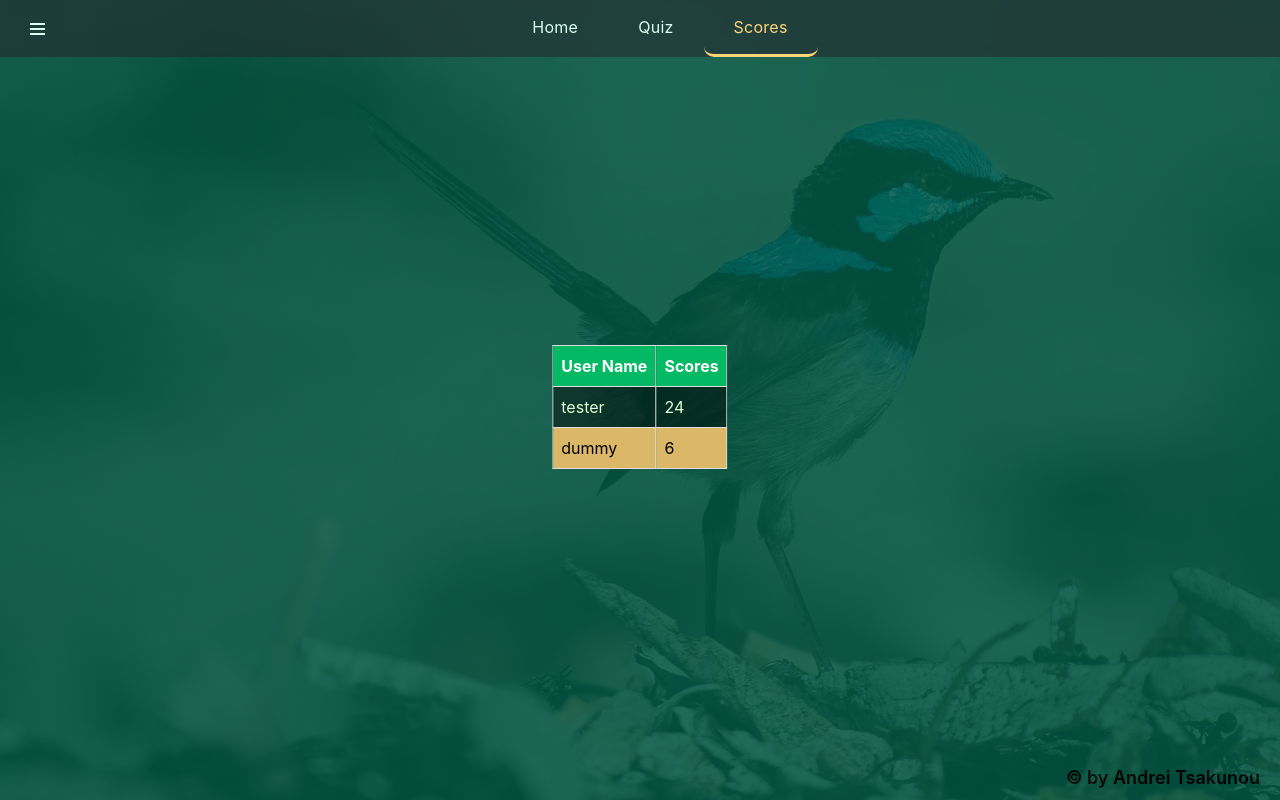
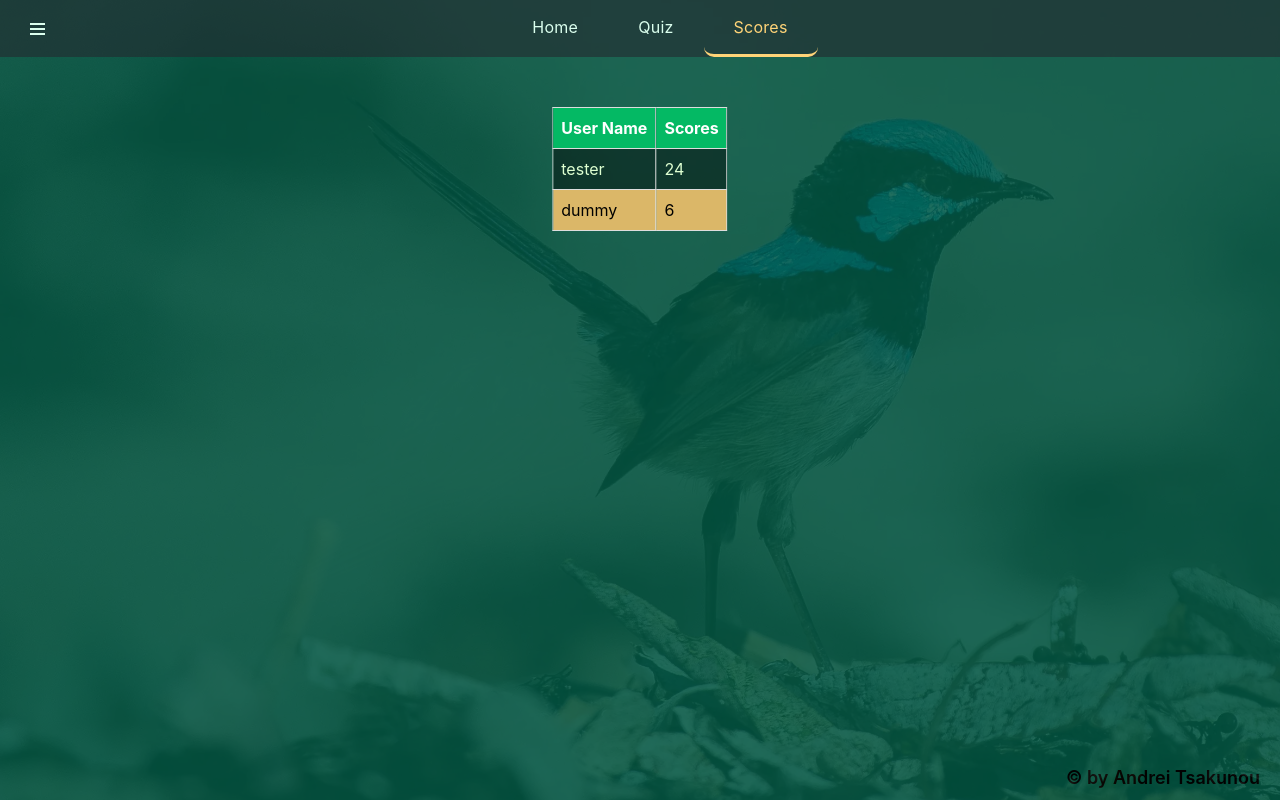
Before and after one commit to ts-andrey/23-react-projects, a React (Vite) app in the folder songbird/: page /scores in a window 1280 px wide. Built offline with nearby package versions, Linux system fonts and the light colour scheme.

Commit message:
refactor: move score table to the top of the screen

```diff
--- a/songbird/src/components/score/Score.module.css
+++ b/songbird/src/components/score/Score.module.css
@@ -1,9 +1,11 @@
 .scores__wrapper {
+  position: absolute;
+  top: 50px;
+  left: 50%;
+  transform: translateX(-50%);
+
   max-height: 90%;
   overflow-y: auto;
-
-  margin-left: 50vw;
-  transform: translateX(-50%);
 }
 
 .scores {
```
